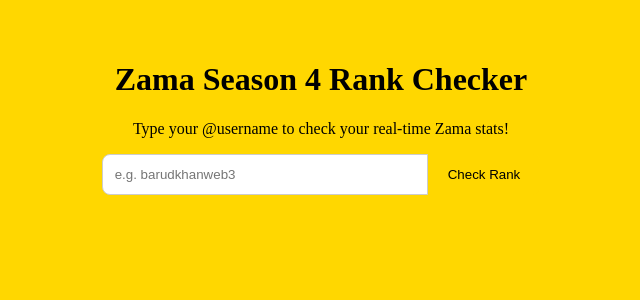
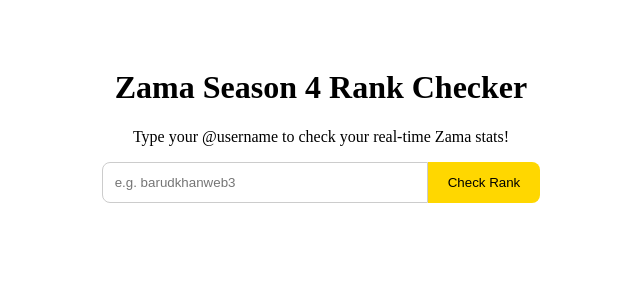
Before and after one commit to barudkhan2/zama-checker, a Next.js app: page / in a window 1280 px wide. Shown: the top 300 px of the page, without its empty margins (319-959 px from the left). Built offline with nearby package versions, Linux system fonts and the light colour scheme.

Commit message:
Update layout.tsx

```diff
--- a/app/layout.tsx
+++ b/app/layout.tsx
@@ -1,13 +1,7 @@
-export default function RootLayout({
-  children,
-}: {
-  children: React.ReactNode;
-}) {
+export default function RootLayout({ children }: { children: React.ReactNode }) {
   return (
     <html lang="en">
-      <body style={{ margin: 0, background: '#FFD700', minHeight: '100vh' }}>
-        {children}
-      </body>
+      <body>{children}</body>
     </html>
   );
 }
```
